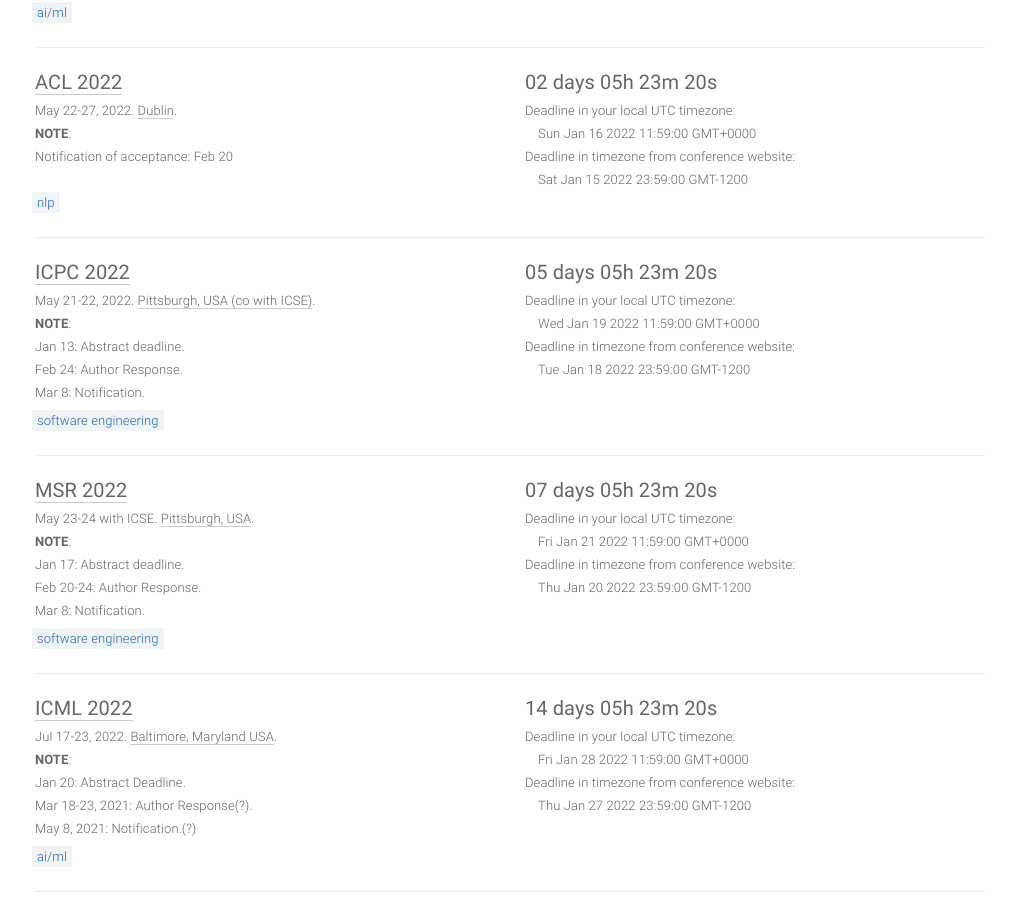
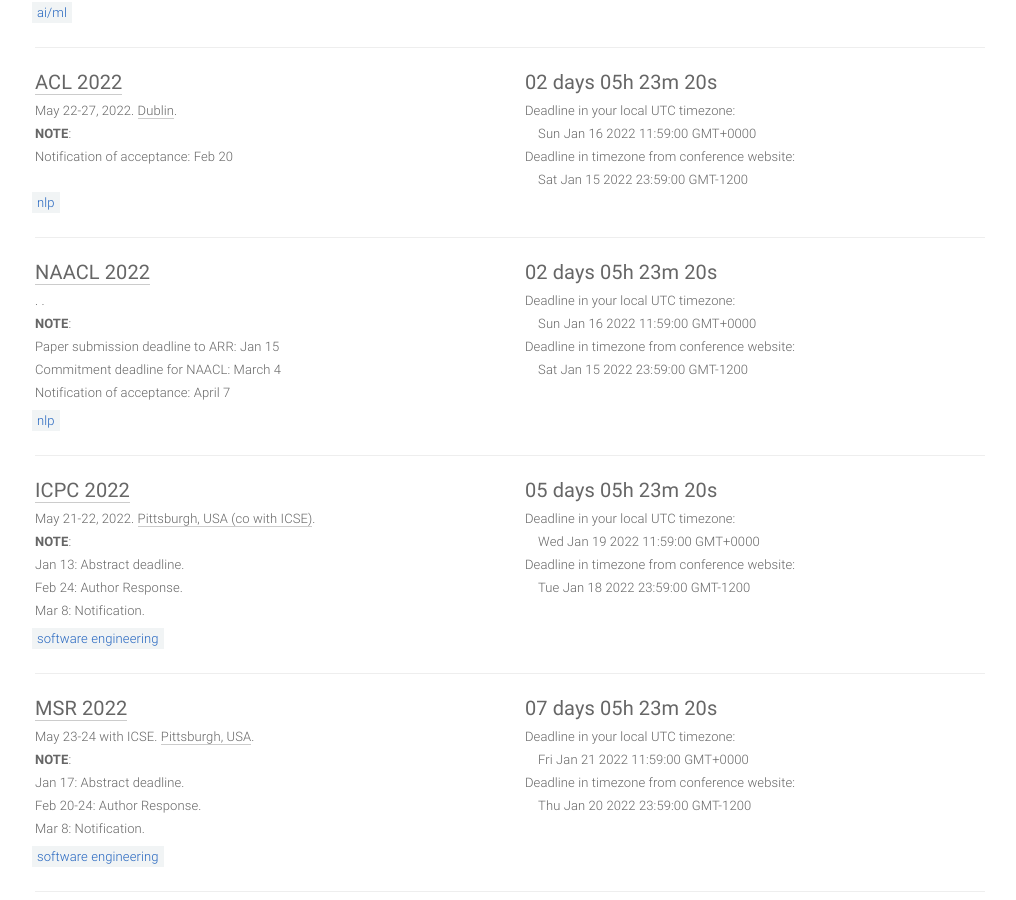
Before and after one commit to YanlinWang/DDL_netlify, a Jekyll site: the page built from index.html, in a window 1280 px wide and 900 px high, scrolled down 529 px. Shown: the whole window, without its empty margins (130-1146 px from the left). Built offline with Jekyll 4.4.1, drawn with Linux system fonts in a browser that asks for light colours.

Commit message:
Update conferences.yml

```diff
--- a/_data/conferences.yml
+++ b/_data/conferences.yml
@@ -370,6 +370,21 @@
          <br>Notification of acceptance:	Feb 20'
 
 
+- title: NAACL
+  year: 2022
+  id: naacl
+  link: https://2022.naacl.org/calls/papers/
+  deadline: '2022-01-15 23:59:00'
+  timezone: UTC-12
+  date:
+  place:
+  sub: NLP
+  note: '<b>NOTE</b>:
+         <br>Paper submission deadline to ARR: Jan 15
+         <br>Commitment deadline for NAACL: March 4
+         <br>Notification of acceptance:	April 7'
+
+
 - title: NIPS
   year: 2021
   id: nips
```
